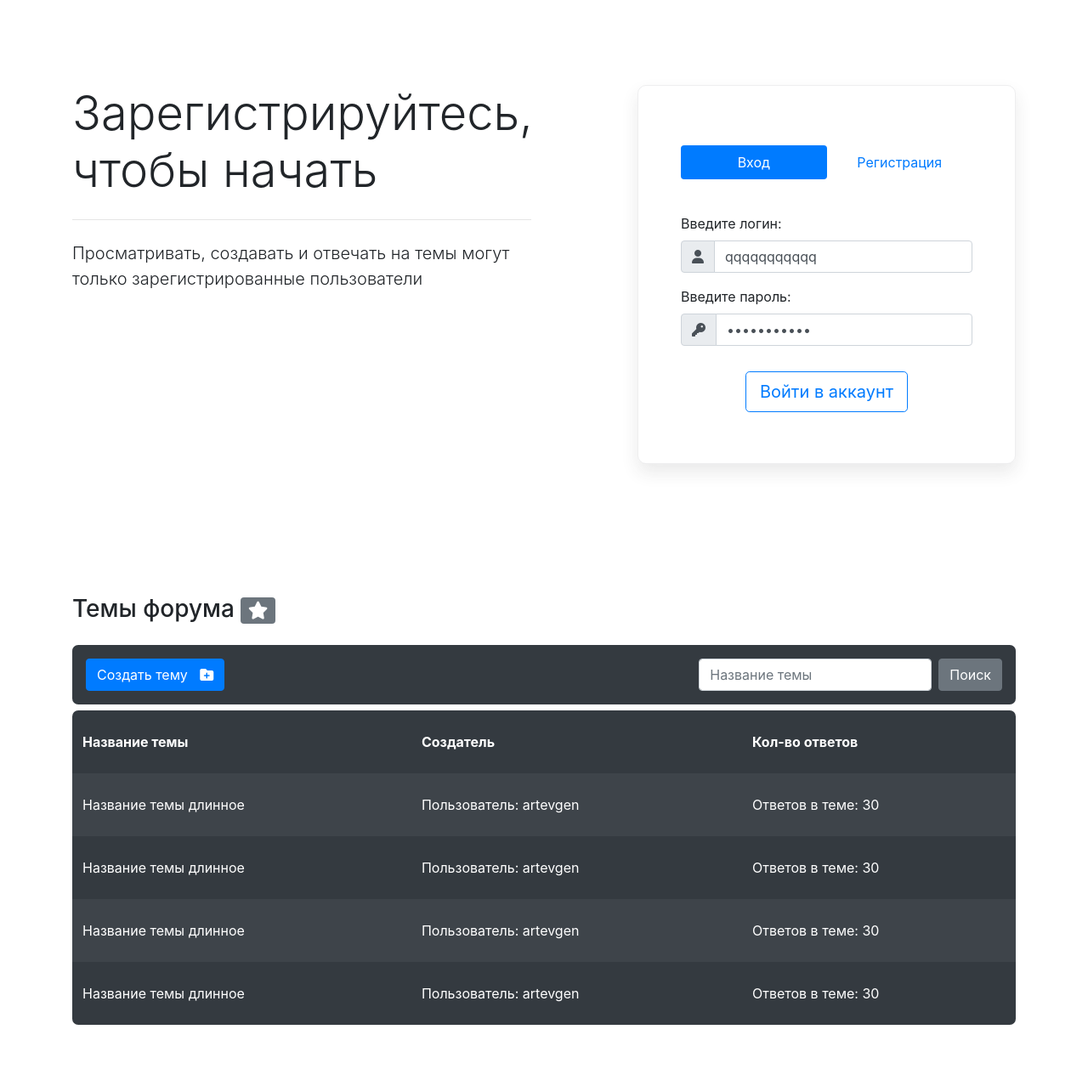
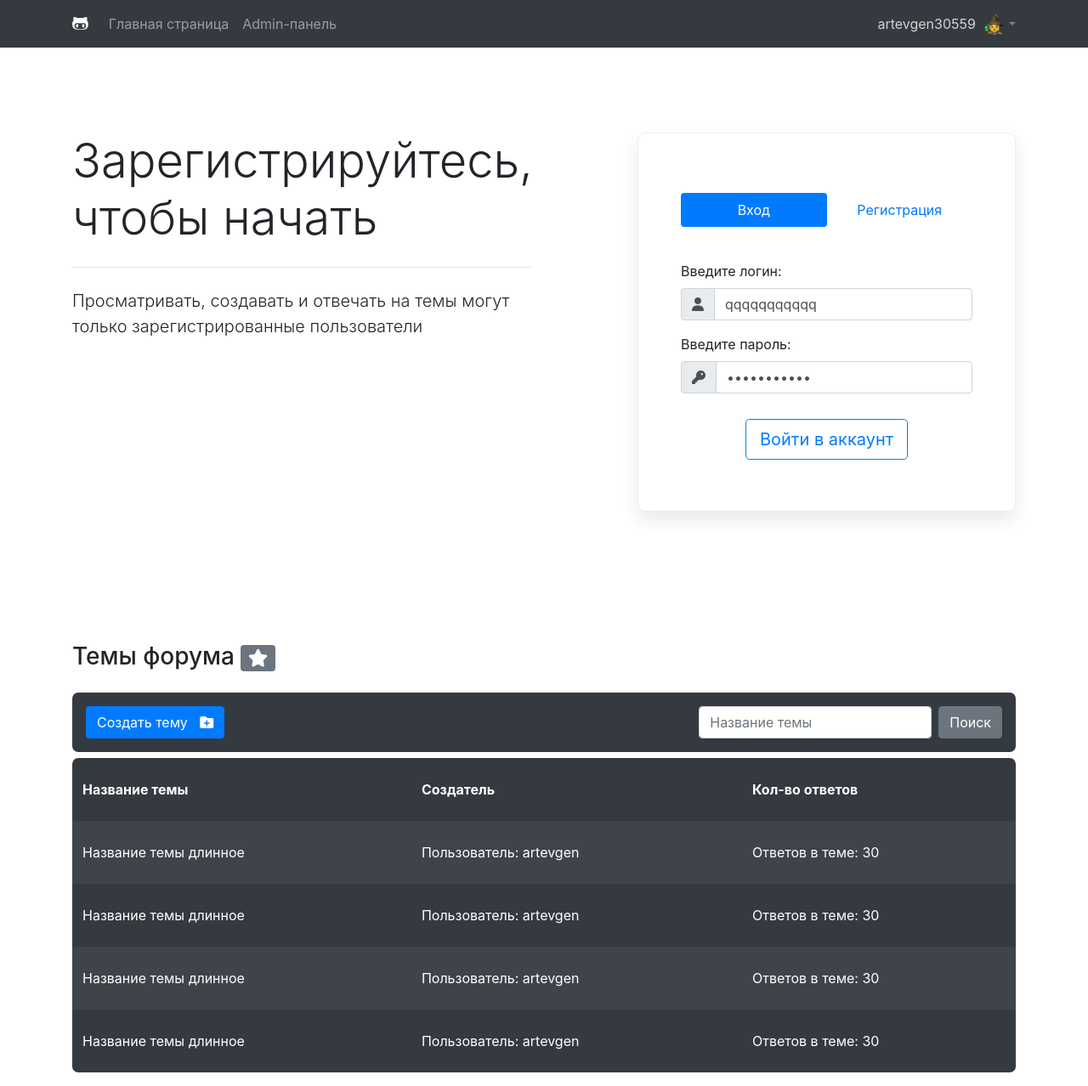
Before and after one commit to artevgen30559/forum, a PHP site: page / in a window 1280 px wide. Shown: the whole page at 85% size. Before the commit the page ends 1206 px from the top, so only its background shows below. Run offline with PHP 8.4, Linux system fonts and the light colour scheme; the visitor is signed in with stand-in values (Sample User, id 1); some libraries are stand-ins or nearby versions.

Commit message:
Create layout footer and header. Add session after authorization

```diff
--- a/css/style.css
+++ b/css/style.css
@@ -1,5 +1,22 @@
 * {
     outline: none !important;
+}
+
+nav.header .profile-info {
+    display: flex;
+    flex-direction: row;
+    align-items: center;
+    cursor: pointer;
+    color: gray;
+}
+
+nav.header .user-avatar {
+    width: 25px;
+}
+
+nav.header .user-name {
+    color: lightgray;
+    margin-right: 10px;
 }
 
 .spinner-border {
--- a/index.php
+++ b/index.php
@@ -12,6 +12,7 @@
 		<link rel="stylesheet" href="css/style.css">
 	</head>
 	<body>
+    <?php include('layouts/header.php'); ?>
 	<section class="main">
 		<div class="container">
 			<div class="row">
@@ -165,17 +166,7 @@
 	</section>
 	</body>
 
+    <?php include('layouts/footer.php'); ?>
 
-	<!-- FontAwesome -->
-	<script src="https://kit.fontawesome.com/ca76ee2803.js" crossorigin="anonymous"></script>
-    <!-- Jquery -->
-    <script type="text/javascript" src="https://cdnjs.cloudflare.com/ajax/libs/jquery/3.4.1/jquery.min.js"></script>
-	<!-- Bootstrap -->
-	<!-- <script src="https://code.jquery.com/jquery-3.4.1.slim.min.js" integrity="sha384-J6qa4849blE2+poT4WnyKhv5vZF5SrPo0iEjwBvKU7imGFAV0wwj1yYfoRSJoZ+n" crossorigin="anonymous"></script> -->
-	<script src="https://cdn.jsdelivr.net/npm/popper.js@1.16.0/dist/umd/popper.min.js" integrity="sha384-Q6E9RHvbIyZFJoft+2mJbHaEWldlvI9IOYy5n3zV9zzTtmI3UksdQRVvoxMfooAo" crossorigin="anonymous"></script>
-    <script src="https://stackpath.bootstrapcdn.com/bootstrap/4.4.1/js/bootstrap.min.js" integrity="sha384-wfSDF2E50Y2D1uUdj0O3uMBJnjuUD4Ih7YwaYd1iqfktj0Uod8GCExl3Og8ifwB6" crossorigin="anonymous"></script>
-	<!-- Handler -->
-	<script src="js/formValidation.js"></script>
-	<script type="text/javascript" src="js/handler.js"></script>
 
 </html>
--- /dev/null
+++ b/layouts/footer.php
@@ -0,0 +1,11 @@
+<!-- FontAwesome -->
+<script src="https://kit.fontawesome.com/ca76ee2803.js" crossorigin="anonymous"></script>
+<!-- Jquery -->
+<script type="text/javascript" src="https://cdnjs.cloudflare.com/ajax/libs/jquery/3.4.1/jquery.min.js"></script>
+<!-- Bootstrap -->
+<!-- <script src="https://code.jquery.com/jquery-3.4.1.slim.min.js" integrity="sha384-J6qa4849blE2+poT4WnyKhv5vZF5SrPo0iEjwBvKU7imGFAV0wwj1yYfoRSJoZ+n" crossorigin="anonymous"></script> -->
+<script src="https://cdn.jsdelivr.net/npm/popper.js@1.16.0/dist/umd/popper.min.js" integrity="sha384-Q6E9RHvbIyZFJoft+2mJbHaEWldlvI9IOYy5n3zV9zzTtmI3UksdQRVvoxMfooAo" crossorigin="anonymous"></script>
+<script src="https://stackpath.bootstrapcdn.com/bootstrap/4.4.1/js/bootstrap.min.js" integrity="sha384-wfSDF2E50Y2D1uUdj0O3uMBJnjuUD4Ih7YwaYd1iqfktj0Uod8GCExl3Og8ifwB6" crossorigin="anonymous"></script>
+<!-- Handler -->
+<script src="js/formValidation.js"></script>
+<script type="text/javascript" src="js/handler.js"></script>
--- /dev/null
+++ b/layouts/header.php
@@ -0,0 +1,27 @@
+<nav class="header navbar navbar-expand-lg navbar-dark bg-dark">
+    <div class="container">
+        <a class="navbar-brand" href="#"><i class="fab fa-github-alt"></i></a>
+        <button class="navbar-toggler" type="button" data-toggle="collapse" data-target="#navbarNavDropdown" aria-controls="navbarNavDropdown" aria-expanded="false" aria-label="Toggle navigation">
+            <span class="navbar-toggler-icon"></span>
+        </button>
+        <div class="collapse navbar-collapse" id="navbarNavDropdown">
+            <ul class="navbar-nav mr-auto">
+                <li class="nav-item">
+                    <a class="nav-link" href="/">Главная страница</a>
+                </li>
+                <li class="nav-item">
+                    <a class="nav-link" href="#">Admin-панель</a>
+                </li>
+            </ul>
+            <div class="dropdown">
+                <div class="profile-info dropdown-toggle" id="dropdownMenuButton" data-toggle="dropdown" aria-haspopup="true" aria-expanded="false">
+                    <div style="margin-top: 25px; left: -30px;" class="dropdown-menu" aria-labelledby="dropdownMenuButton">
+                        <a class="dropdown-item" href="#">Выйти из аккаунта</a>
+                    </div>
+                    <span class="user-name">artevgen30559</span>
+                    <img class="user-avatar" src="imgs/avatar.png" alt="">
+                </div>
+            </div>
+        </div>
+    </div>
+</nav>
--- a/modules/auth.php
+++ b/modules/auth.php
@@ -1,4 +1,5 @@
 <?php
+session_start();
 include('db.php');
 
 $login = $_POST['login'];
@@ -13,6 +14,7 @@
 $hashPassword = $stmt->fetchColumn();
 
 if(password_verify($password, $hashPassword)) {
+    $_SESSION['login'] = $login;
     echo json_encode('Auth success');
 } else {
     echo json_encode('User not found');
```
Also changed, not shown: imgs/avatar.png (added).
